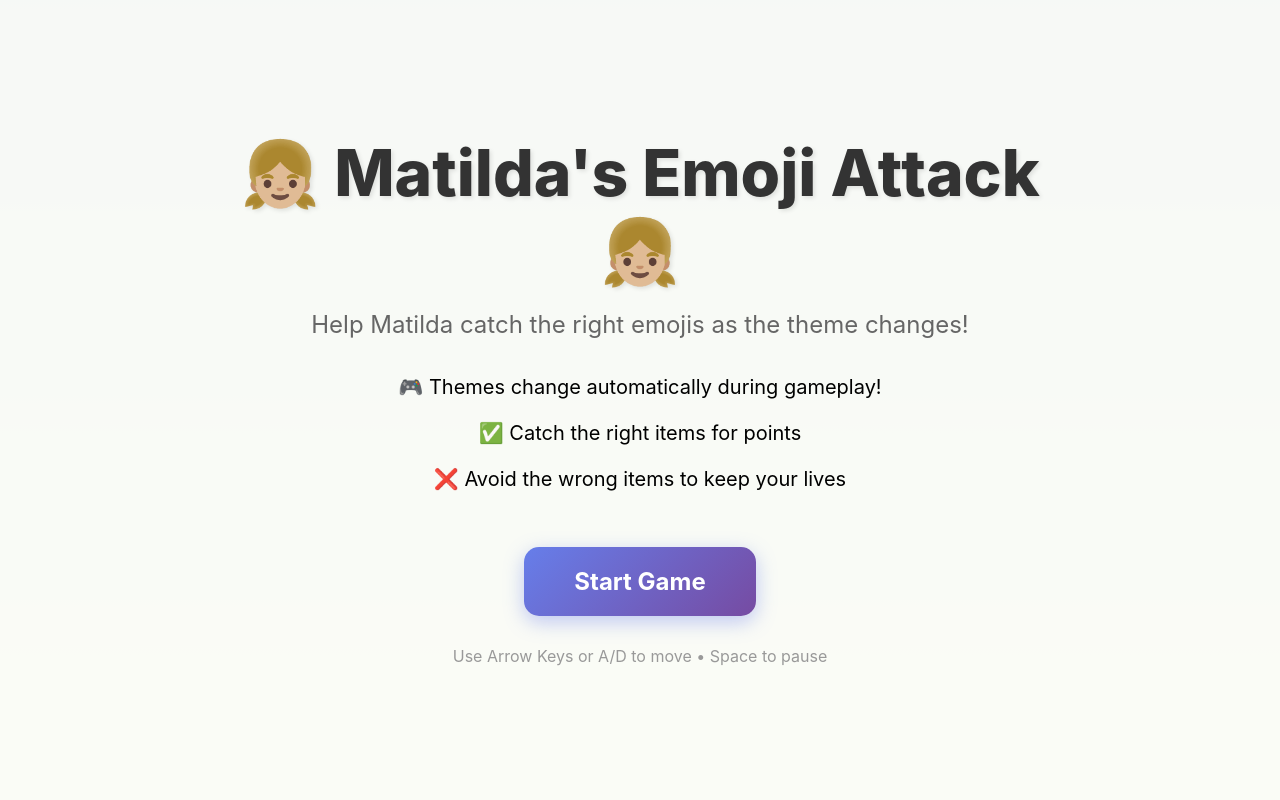
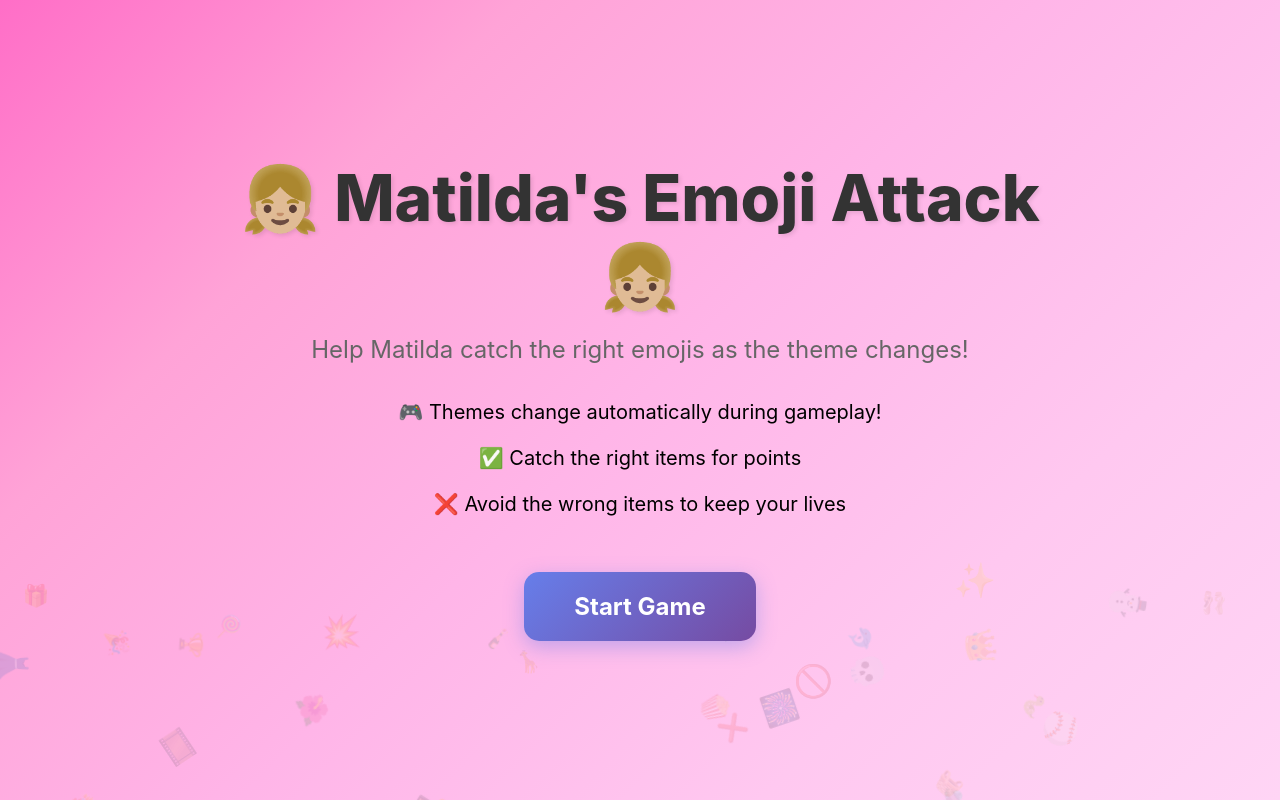
Before and after one commit to rygramer/emoji-attack, a React (Vite) app: page / in a window 1280 px wide. Built offline with nearby package versions, Linux system fonts and the light colour scheme.

Commit message:
new home screen

```diff
--- a/src/components/Game/Game.jsx
+++ b/src/components/Game/Game.jsx
@@ -10,6 +10,7 @@ import ScorePopup from "../ScorePopup/ScorePopup";
 import HolidayIndicator from "../HolidayIndicator/HolidayIndicator";
 import ThemeTransition from "../ThemeTransition/ThemeTransition";
 import ThemeDecorations from "../ThemeDecorations/ThemeDecorations";
+import MenuDecorations from "../MenuDecorations/MenuDecorations";
 import { checkCollision } from "../../utils/collisionDetection";
 import {
   shouldSpawnFood,
@@ -36,6 +37,7 @@ export default function Game() {
   const [mobileHintDismissed, setMobileHintDismissed] = useState(false);
   const [mobileHintExiting, setMobileHintExiting] = useState(false);
   const mobileHintTapsRef = useRef({ left: false, right: false });
+  const [isTouchDevice, setIsTouchDevice] = useState(false);
 
   // Holiday theme system
   const {
@@ -52,6 +54,12 @@ export default function Game() {
   const scoreRef = useRef(0);
   const livesRef = useRef(GAME_CONFIG.STARTING_LIVES);
   const previousThemeRef = useRef(currentThemeKey);
+
+  // Detect touch device on mount
+  useEffect(() => {
+    const touchDevice = window.matchMedia("(hover: none) and (pointer: coarse)").matches;
+    setIsTouchDevice(touchDevice);
+  }, []);
 
   // Start game
   const startGame = useCallback(() => {
@@ -217,6 +225,25 @@ export default function Game() {
 
       if (gameState !== "playing" && gameState !== "paused") return;
 
+      // Dismiss hint on first key press for non-touch devices
+      if (
+        gameState === "playing" &&
+        !isTouchDevice &&
+        !mobileHintDismissed &&
+        !mobileHintExiting &&
+        (e.key === "ArrowLeft" ||
+          e.key === "ArrowRight" ||
+          e.key === "a" ||
+          e.key === "A" ||
+          e.key === "d" ||
+          e.key === "D")
+      ) {
+        setMobileHintExiting(true);
+        setTimeout(() => {
+          setMobileHintDismissed(true);
+        }, 300);
+      }
+
       switch (e.key) {
         case "ArrowLeft":
         case "a":
@@ -254,7 +281,7 @@ export default function Game() {
 
     window.addEventListener("keydown", handleKeyDown);
     return () => window.removeEventListener("keydown", handleKeyDown);
-  }, [gameState, startGame]);
+  }, [gameState, startGame, isTouchDevice, mobileHintDismissed, mobileHintExiting]);
 
   // Touch/Mouse controls for mobile
   useEffect(() => {
@@ -273,8 +300,16 @@ export default function Game() {
       const x = clientX - rect.left;
       const percentage = (x / rect.width) * 100;
 
-      // Track left/right taps for mobile hint dismissal
-      if (!mobileHintDismissed) {
+      // Dismiss hint on first movement for non-touch devices
+      if (!isTouchDevice && !mobileHintDismissed && !mobileHintExiting && e.type === "mousemove") {
+        setMobileHintExiting(true);
+        setTimeout(() => {
+          setMobileHintDismissed(true);
+        }, 300);
+      }
+
+      // Track left/right taps for mobile hint dismissal (touch devices only)
+      if (isTouchDevice && !mobileHintDismissed) {
         const midpoint = rect.width / 2;
         if (x < midpoint) {
           mobileHintTapsRef.current.left = true;
@@ -317,7 +352,7 @@ export default function Game() {
         container.removeEventListener("mousemove", handlePointerMove);
       }
     };
-  }, [gameState, mobileHintDismissed]);
+  }, [gameState, mobileHintDismissed, mobileHintExiting, isTouchDevice]);
 
   // Clear foods when theme changes during gameplay
   useEffect(() => {
@@ -372,6 +407,7 @@ export default function Game() {
       {/* Menu screen */}
       {gameState === "menu" && (
         <div className={styles.menuOverlay}>
+          <MenuDecorations />
           <div className={styles.menuContent}>
             <h1 className={styles.gameTitle}>👧🏼 Matilda's Emoji Attack 👧🏼</h1>
             <p className={styles.gameDescription}>
@@ -385,9 +421,6 @@ export default function Game() {
             <button className={styles.startButton} onClick={startGame}>
               Start Game
             </button>
-            <p className={styles.controls}>
-              Use Arrow Keys or A/D to move • Space to pause
-            </p>
           </div>
         </div>
       )}
@@ -408,7 +441,9 @@ export default function Game() {
             <div
               className={`${styles.mobileHint} ${mobileHintExiting ? styles.mobileHintExiting : ""}`}
             >
-              👈 Tap left/right to move 👉
+              {isTouchDevice
+                ? "👈 Tap left/right to move 👉"
+                : "Use your mouse or the ◀ ▶ keys to move"}
             </div>
           )}
           {foods.map((food) => (
--- a/src/components/Game/Game.module.css
+++ b/src/components/Game/Game.module.css
@@ -15,7 +15,7 @@
   left: 0;
   width: 100%;
   height: 100%;
-  background: rgba(255, 255, 255, 0.95);
+  background: linear-gradient(135deg, #ff6ec7 0%, #ffa3d7 25%, #ffb5e8 50%, #ffc8f0 75%, #ffd5f5 100%);
   display: flex;
   align-items: center;
   justify-content: center;
@@ -30,6 +30,8 @@
   width: 100%;
   max-width: 900px;
   margin: auto;
+  position: relative;
+  z-index: 10;
 }
 
 .gameTitle {
@@ -40,22 +42,26 @@
   font-family:
     -apple-system, BlinkMacSystemFont, "Segoe UI", "Roboto", sans-serif;
   text-shadow: 2px 2px 4px rgba(0, 0, 0, 0.1);
+  opacity: 1;
 }
 
 .gameDescription {
   font-size: 24px;
   color: #666;
   margin-bottom: 30px;
+  opacity: 1;
 }
 
 .instructions {
   margin: 30px 0;
   font-size: 20px;
   line-height: 1.8;
+  opacity: 1;
 }
 
 .instructions p {
   margin: 10px 0;
+  opacity: 1;
 }
 
 .startButton {
@@ -74,6 +80,7 @@
   margin-top: 20px;
   font-family:
     -apple-system, BlinkMacSystemFont, "Segoe UI", "Roboto", sans-serif;
+  opacity: 1;
 }
 
 .startButton:hover {
@@ -172,17 +179,7 @@
   }
 }
 
-/* Mobile hint - hidden by default */
-.mobileHint {
-  display: none;
-}
-
-/* Touch device optimization */
-@media (hover: none) and (pointer: coarse) {
-  .gameContainer {
-    touch-action: none;
-  }
-
+/* Mobile hint - always visible */
 .mobileHint {
   display: block;
   position: fixed;
@@ -199,6 +196,14 @@
   pointer-events: none;
   white-space: nowrap;
   animation: popIn 0.3s ease-out;
+}
+
+/* Larger hint for desktop */
+@media (hover: hover) and (pointer: fine) {
+  .mobileHint {
+    font-size: 13px;
+    padding: 6px 14px;
+  }
 }
 
 .mobileHintExiting {
@@ -226,4 +231,10 @@
     transform: translateX(-50%) scale(0.8);
   }
 }
+
+/* Touch device optimization */
+@media (hover: none) and (pointer: coarse) {
+  .gameContainer {
+    touch-action: none;
   }
+}
--- a/src/components/GameOver/GameOver.jsx
+++ b/src/components/GameOver/GameOver.jsx
@@ -27,9 +27,6 @@ export default function GameOver({ finalScore, highScore, onRestart }) {
           Play Again
         </button>
 
-        <p className={styles.hint}>
-          Use Arrow Keys or A/D to move • Space to pause
-        </p>
       </div>
     </div>
   );
--- /dev/null
+++ b/src/components/MenuDecorations/MenuDecorations.jsx
@@ -0,0 +1,43 @@
+import { HOLIDAY_THEMES } from "../../constants/holidayThemes";
+import styles from "./MenuDecorations.module.css";
+
+export default function MenuDecorations() {
+  // Collect all unique emojis from all themes (both catchable and avoidable)
+  const allEmojis = [];
+
+  Object.keys(HOLIDAY_THEMES).forEach((themeKey) => {
+    const theme = HOLIDAY_THEMES[themeKey];
+
+    // Add catchable emojis
+    theme.catchable.forEach((item) => {
+      allEmojis.push(item.emoji);
+    });
+
+    // Add avoidable emojis
+    theme.avoidable.forEach((item) => {
+      allEmojis.push(item.emoji);
+    });
+  });
+
+  // Shuffle and select a subset of emojis for performance (80 emojis)
+  const shuffled = [...allEmojis].sort(() => Math.random() - 0.5);
+  const selectedEmojis = shuffled.slice(0, 80);
+
+  return (
+    <div className={styles.menuDecorations}>
+      {selectedEmojis.map((emoji, index) => (
+        <div
+          key={index}
+          className={`${styles.floatingEmoji} ${styles[`emoji${index % 8}`]}`}
+          style={{
+            left: `${(index % 10) * 10 + Math.random() * 5}%`,
+            animationDelay: `${Math.random() * 5}s`,
+            fontSize: `${20 + Math.random() * 15}px`,
+          }}
+        >
+          {emoji}
+        </div>
+      ))}
+    </div>
+  );
+}
--- /dev/null
+++ b/src/components/MenuDecorations/MenuDecorations.module.css
@@ -0,0 +1,190 @@
+.menuDecorations {
+  position: fixed;
+  top: 0;
+  left: 0;
+  width: 100%;
+  height: 100%;
+  pointer-events: none;
+  z-index: 1;
+  overflow: hidden;
+}
+
+.floatingEmoji {
+  position: absolute;
+  opacity: 0.15;
+  animation-timing-function: linear;
+  animation-iteration-count: infinite;
+  filter: blur(0.5px);
+  transform: translateY(110vh);
+}
+
+/* Multiple animation variations for variety */
+.emoji0 {
+  animation-name: floatUp1;
+  animation-duration: 15s;
+}
+
+.emoji1 {
+  animation-name: floatUp2;
+  animation-duration: 18s;
+}
+
+.emoji2 {
+  animation-name: floatUp3;
+  animation-duration: 20s;
+}
+
+.emoji3 {
+  animation-name: floatUp4;
+  animation-duration: 16s;
+}
+
+.emoji4 {
+  animation-name: floatUp5;
+  animation-duration: 22s;
+}
+
+.emoji5 {
+  animation-name: floatUp6;
+  animation-duration: 14s;
+}
+
+.emoji6 {
+  animation-name: floatUp7;
+  animation-duration: 19s;
+}
+
+.emoji7 {
+  animation-name: floatUp8;
+  animation-duration: 17s;
+}
+
+/* Float animations with different patterns */
+@keyframes floatUp1 {
+  0% {
+    transform: translateY(110vh) translateX(0) rotate(0deg);
+  }
+  50% {
+    transform: translateY(50vh) translateX(30px) rotate(180deg);
+  }
+  100% {
+    transform: translateY(-100px) translateX(0) rotate(360deg);
+  }
+}
+
+@keyframes floatUp2 {
+  0% {
+    transform: translateY(110vh) translateX(0) rotate(0deg) scale(1);
+  }
+  50% {
+    transform: translateY(50vh) translateX(-40px) rotate(180deg) scale(1.2);
+  }
+  100% {
+    transform: translateY(-100px) translateX(0) rotate(360deg) scale(1);
+  }
+}
+
+@keyframes floatUp3 {
+  0% {
+    transform: translateY(110vh) translateX(0) rotate(0deg);
+  }
+  25% {
+    transform: translateY(75vh) translateX(50px) rotate(90deg);
+  }
+  50% {
+    transform: translateY(50vh) translateX(0) rotate(180deg);
+  }
+  75% {
+    transform: translateY(25vh) translateX(-50px) rotate(270deg);
+  }
+  100% {
+    transform: translateY(-100px) translateX(0) rotate(360deg);
+  }
+}
+
+@keyframes floatUp4 {
+  0% {
+    transform: translateY(110vh) translateX(0) scale(0.8);
+  }
+  50% {
+    transform: translateY(50vh) translateX(25px) scale(1.1);
+  }
+  100% {
+    transform: translateY(-100px) translateX(0) scale(0.9);
+  }
+}
+
+@keyframes floatUp5 {
+  0% {
+    transform: translateY(110vh) translateX(0) rotate(0deg);
+  }
+  33% {
+    transform: translateY(70vh) translateX(-35px) rotate(120deg);
+  }
+  66% {
+    transform: translateY(35vh) translateX(45px) rotate(240deg);
+  }
+  100% {
+    transform: translateY(-100px) translateX(0) rotate(360deg);
+  }
+}
+
+@keyframes floatUp6 {
+  0% {
+    transform: translateY(110vh) translateX(0) scale(1) rotate(0deg);
+  }
+  50% {
+    transform: translateY(50vh) translateX(40px) scale(1.15) rotate(180deg);
+  }
+  100% {
+    transform: translateY(-100px) translateX(0) scale(1) rotate(360deg);
+  }
+}
+
+@keyframes floatUp7 {
+  0% {
+    transform: translateY(110vh) translateX(0);
+  }
+  25% {
+    transform: translateY(75vh) translateX(-30px);
+  }
+  50% {
+    transform: translateY(50vh) translateX(35px);
+  }
+  75% {
+    transform: translateY(25vh) translateX(-25px);
+  }
+  100% {
+    transform: translateY(-100px) translateX(0);
+  }
+}
+
+@keyframes floatUp8 {
+  0% {
+    transform: translateY(110vh) translateX(0) rotate(0deg) scale(1);
+  }
+  25% {
+    transform: translateY(75vh) translateX(45px) rotate(90deg) scale(0.9);
+  }
+  50% {
+    transform: translateY(50vh) translateX(-30px) rotate(180deg) scale(1.2);
+  }
+  75% {
+    transform: translateY(25vh) translateX(40px) rotate(270deg) scale(0.95);
+  }
+  100% {
+    transform: translateY(-100px) translateX(0) rotate(360deg) scale(1);
+  }
+}
+
+/* Mobile - reduce complexity for performance */
+@media (max-width: 768px) {
+  .floatingEmoji {
+    opacity: 0.1;
+  }
+
+  /* Hide some emojis on mobile */
+  .floatingEmoji:nth-child(n+40) {
+    display: none;
+  }
+}
```
Lines whose indentation alone changed are shown as unchanged.
